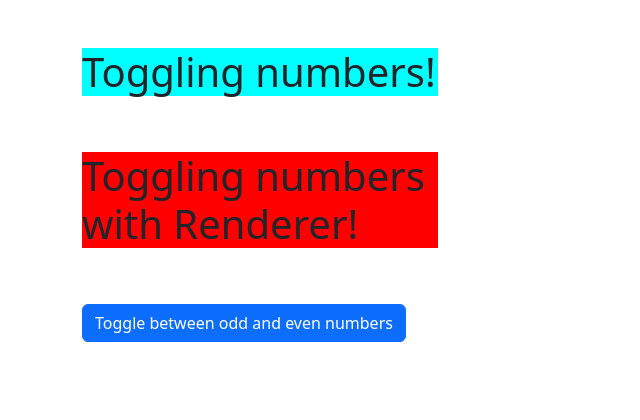
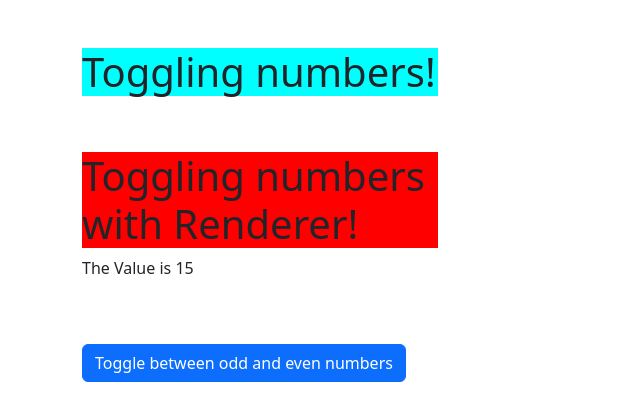
Before and after one commit to Bindhusha-Sadasivan/Directives, an Angular app: page / in a window 1280 px wide. Shown: the top 420 px of the page, without its empty margins (0-640 px from the left). Built offline with nearby package versions, Linux system fonts and the light colour scheme.

Commit message:
101 - Understanding ngSwitch

```diff
--- a/src/app/app.component.html
+++ b/src/app/app.component.html
@@ -10,6 +10,18 @@
   <div class="row">
     <div class="col-4 mt-5">
       <h1 appBetterHighlight [highlightColor]="'pink'" [defaultColor]="'blue'">Toggling numbers with Renderer!</h1>
+    </div>
+  </div>
+</div>
+
+<div class="container">
+  <div class="row">
+    <div class="col-4">
+      <div [ngSwitch]="value">
+        <p *ngSwitchCase="5">The Value is 5</p>
+        <p *ngSwitchCase="10">The Value is 10</p>
+        <p *ngSwitchCase="15">The Value is 15</p>
+      </div>
     </div>
   </div>
 </div>
--- a/src/app/app.component.ts
+++ b/src/app/app.component.ts
@@ -20,6 +20,8 @@
   evenNumbers:any = [];
   showNumbers:boolean = false;
 
+  value=15;
+
   onToggle(){
     this.showNumbers = !this.showNumbers;
     this.numbers.forEach((element:any) => {
```
